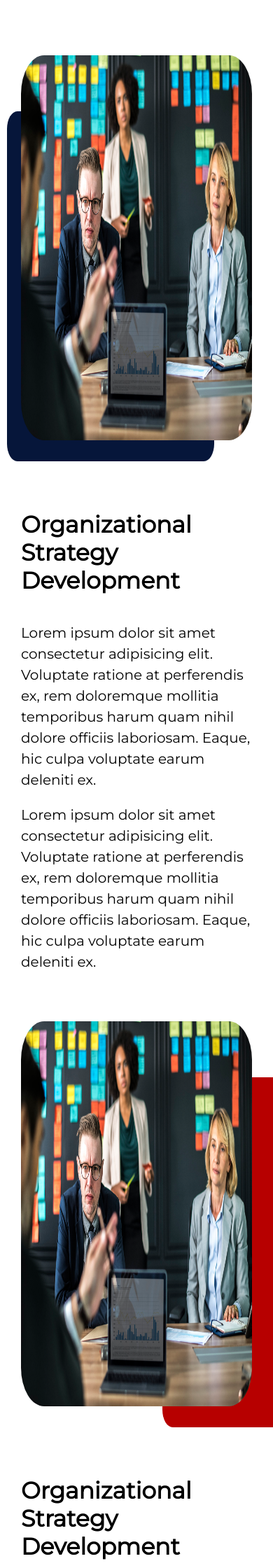
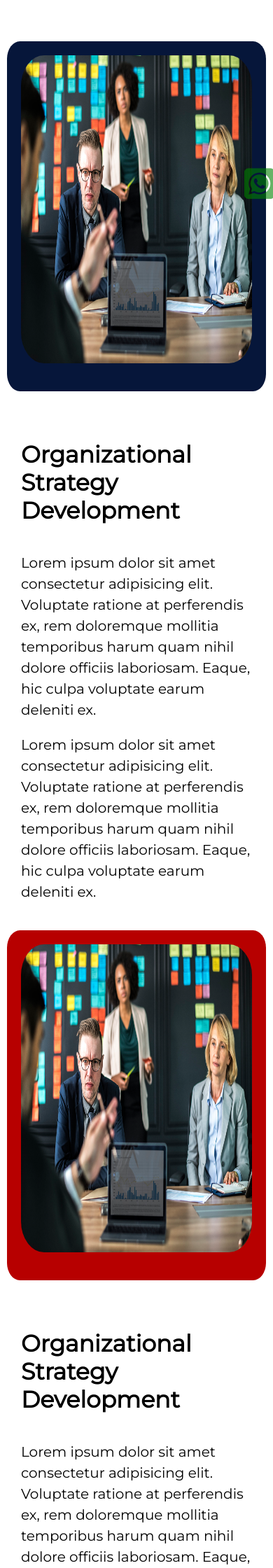
Before and after one commit to aleeyhuag/ishmeal-web, a PHP site: page /services.html in a window 390 px wide; the page is wider, and only the part inside the window is pictured. Shown: the part 509-2749 px from the top of that part at 70% size. Run offline with PHP 8.4, Linux system fonts and the light colour scheme; some libraries are stand-ins or nearby versions.

Commit message:
whatsapp-icon

```diff
--- a/css/index.css
+++ b/css/index.css
@@ -1349,6 +1349,10 @@
         width: 100%;
     }
 
+    .ser-img.sec::after{
+        left: 0;
+    }
+
     .call-serv{
         line-height: normal;
     }
@@ -1564,10 +1568,19 @@
     /* service page */
 
     .ser-img::after {
-        top: 100px;
+        top: 0px;
+        width: 100%;
+    }
+
+    .services-content .ser-bg img {
+        height: 80%;
     }
 
     .services-item {
-        padding: 100px 0 10px 0;
-    }
-}
+        padding: 0;
+    }
+
+    .ser-img.sec::after {
+        left: 0;
+    }
+}
--- a/css/nav.css
+++ b/css/nav.css
@@ -106,11 +106,32 @@
 
 .quick-media{
     position: fixed;
+    display: flex;
+    flex-direction: column;
+    align-items: center;
+    justify-content: center;
     bottom: 50px;
     right: 30px;
     font-size: 60px;
     color: green;
     opacity: .6;
+    animation: shake 0.5s;
+    animation-iteration-count: infinite;
+    z-index: 999;
+}
+
+@keyframes shake {
+    0% { transform: translate(1px, 1px) rotate(0deg); }
+    30% { transform: translate(3px, 2px) rotate(0deg); }
+    60% { transform: translate(-3px, 1px) rotate(0deg); }
+    90% { transform: translate(1px, 2px) rotate(0deg); }
+    100% { transform: translate(1px, -2px) rotate(-1deg); }
+}
+
+.quick-media p{
+    opacity: 1 !important;
+    font-size: 15px;
+    font-weight: 600;
 }
 
 .quick-media:hover,
@@ -210,7 +231,11 @@
 }
 
 
-@media (max-width: 996px){
+@media (max-width: 500px){
+    .quick-media {
+        right: 0px;
+        font-size: 50px;
+    }
     .links-container ul {
         width: 70%;
     }
--- a/index.html
+++ b/index.html
@@ -55,6 +55,7 @@
     </header>
 
     <div class="quick-media">
+        <p>Let's Chat</p>
         <i class="fa-brands fa-whatsapp-square"></i>
     </div>
 
```
